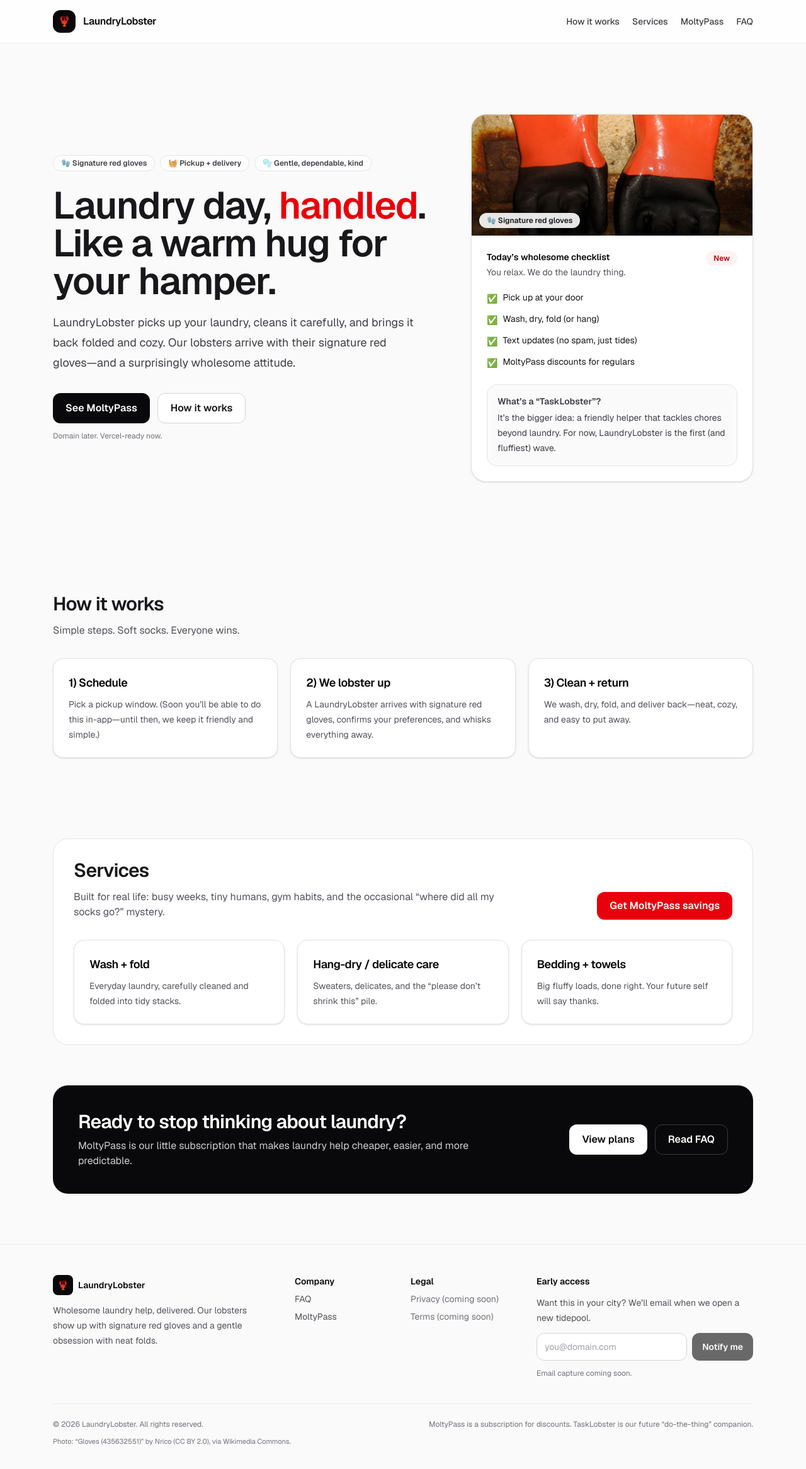
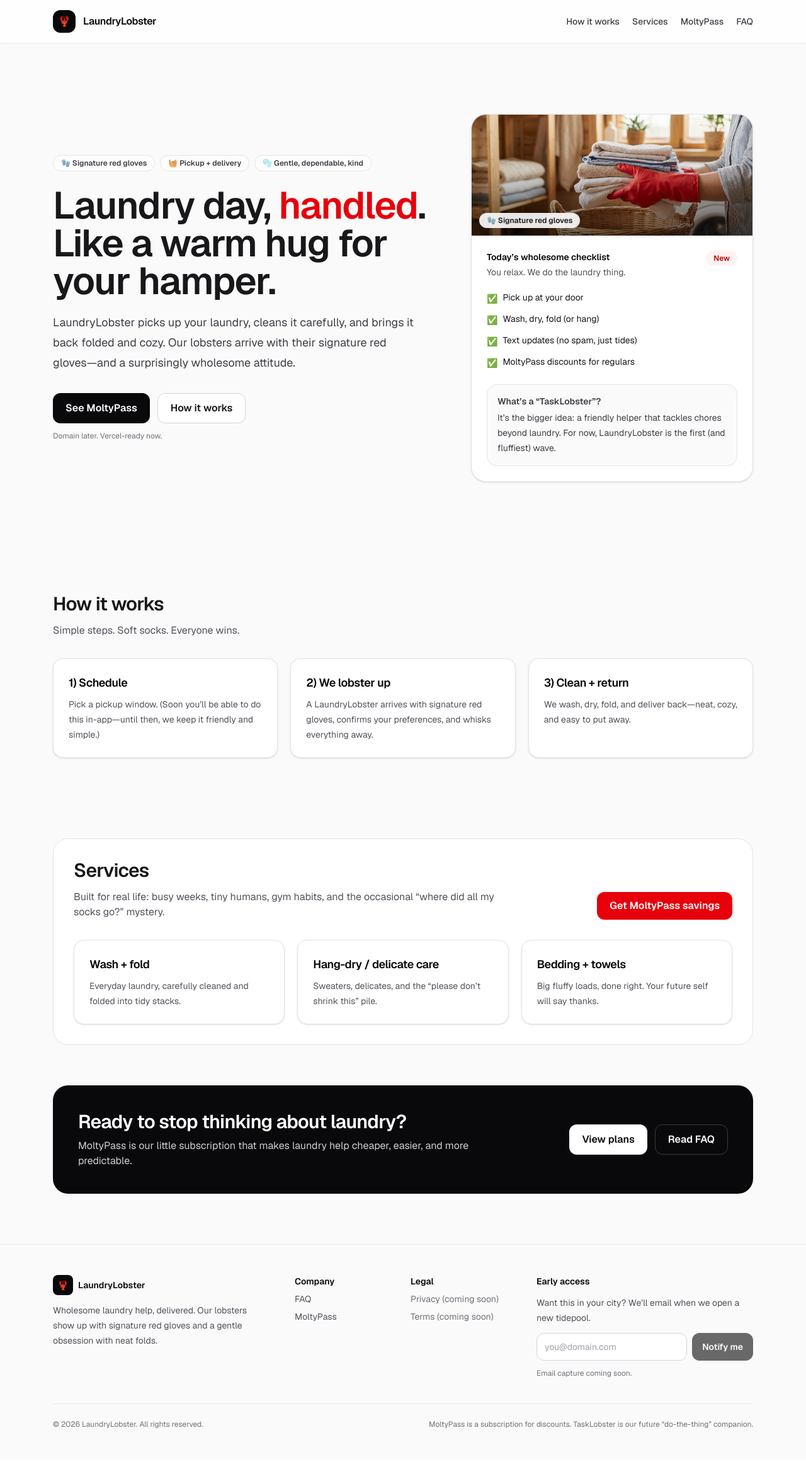
Before and after one commit to colygon/laundrylobster, a Next.js app: page / in a window 1280 px wide. Shown: the top 2332 px of the page at 63% size. Built offline with nearby package versions, Linux system fonts and the light colour scheme.

Commit message:
feat: use generated red latex glove photo

```diff
--- a/src/app/page.tsx
+++ b/src/app/page.tsx
@@ -85,7 +85,7 @@ export default function Home() {
                 <div className="overflow-hidden rounded-3xl border border-zinc-200 bg-white shadow-sm dark:border-white/10 dark:bg-black">
                   <div className="relative h-48 w-full">
                     <Image
-                      src="/images/red-gloves.jpg"
+                      src="/images/red-gloves-person.png"
                       alt="Signature red gloves"
                       fill
                       className="object-cover"
--- a/src/components/SiteFooter.tsx
+++ b/src/components/SiteFooter.tsx
@@ -90,10 +90,6 @@ export function SiteFooter() {
             “do-the-thing” companion.
           </p>
         </div>
-
-        <p className="mt-3 text-[11px] text-zinc-500 dark:text-zinc-400">
-          Photo: “Gloves (435632551)” by Nrico (CC BY 2.0), via Wikimedia Commons.
-        </p>
       </div>
     </footer>
   );
```
Also changed, not shown: public/images/red-gloves-person.png (added), public/images/red-gloves.jpg (deleted).
